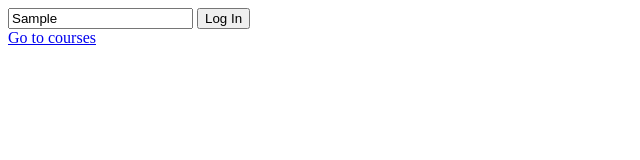
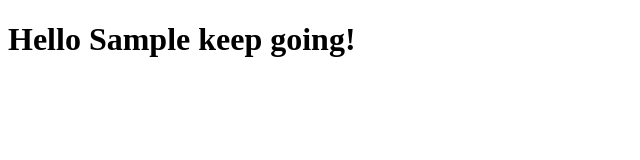
Before and after one commit to rocher71/vanillaJs-chrome, a plain HTML site: page index.html in a window 1280 px wide. Both pictures are taken after typing "Sample" into the empty fields and a click on the button "Log In". Shown: the whole page, without its empty margins (0-640 px from the left). Drawn offline with Linux system fonts and the light colour scheme.

Commit message:
#4.4 login - Getting username

```diff
--- a/app.js
+++ b/app.js
@@ -1,22 +1,17 @@
 const loginForm = document.querySelector("#login-form");
 const loginInput = document.querySelector("#login-form input");
+const greeting = document.querySelector("#greeting");
 
-const link = document.querySelector("a");
+const HIDDEN_CLASSNAME = "hidden";
 
 function onLoginSubmit(event){
     event.preventDefault();
-    //preventDefault() -> stops the default behaviour of any event.
-    console.log(loginInput.value);
+    loginForm.classList.add(HIDDEN_CLASSNAME);
+    const username = loginInput.value;
+    //greeting.innerText = "Hello " + username;
+    greeting.innerText = `Hello ${username} keep going!`;
+    //variable을 string안에 넣는 방법
+    greeting.classList.remove(HIDDEN_CLASSNAME);
 }
 
-function handleLinkClick(event){
-    event.preventDefault();
-    console.dir(event);
-}
-
-//submit event : enter를 누르거나 버튼 클릭할 때 발생
-//event가 있을 때 onLoginSubmit을 호출 할건데, 그냥 호출하는게 아니라 인자로
-// 정보를 전달하면서 호출함 --> onLoginSubmit(information~~); 이런식으로
-// eventListener function의 첫번째 인자는 항상 어떤 일이 일어났는지에 대한 정보임.
 loginForm.addEventListener("submit", onLoginSubmit);
-link.addEventListener("click", handleLinkClick);
--- a/index.html
+++ b/index.html
@@ -18,8 +18,7 @@
     </form>
     <!-- form 안에서 버튼을 클릭하면 form이 제출됨.
         form이 제출되면 페이지 전체가 refresh 됨.-->
-
-    <a href="https://nomadcoders.co">Go to courses</a>
+    <h1 id="greeting" class="hidden"></h1>
     <script src="app.js"></script>
 </body>
 </html>
--- a/style.css
+++ b/style.css
@@ -0,0 +1,3 @@
+.hidden{
+    display: none;
+}
```
